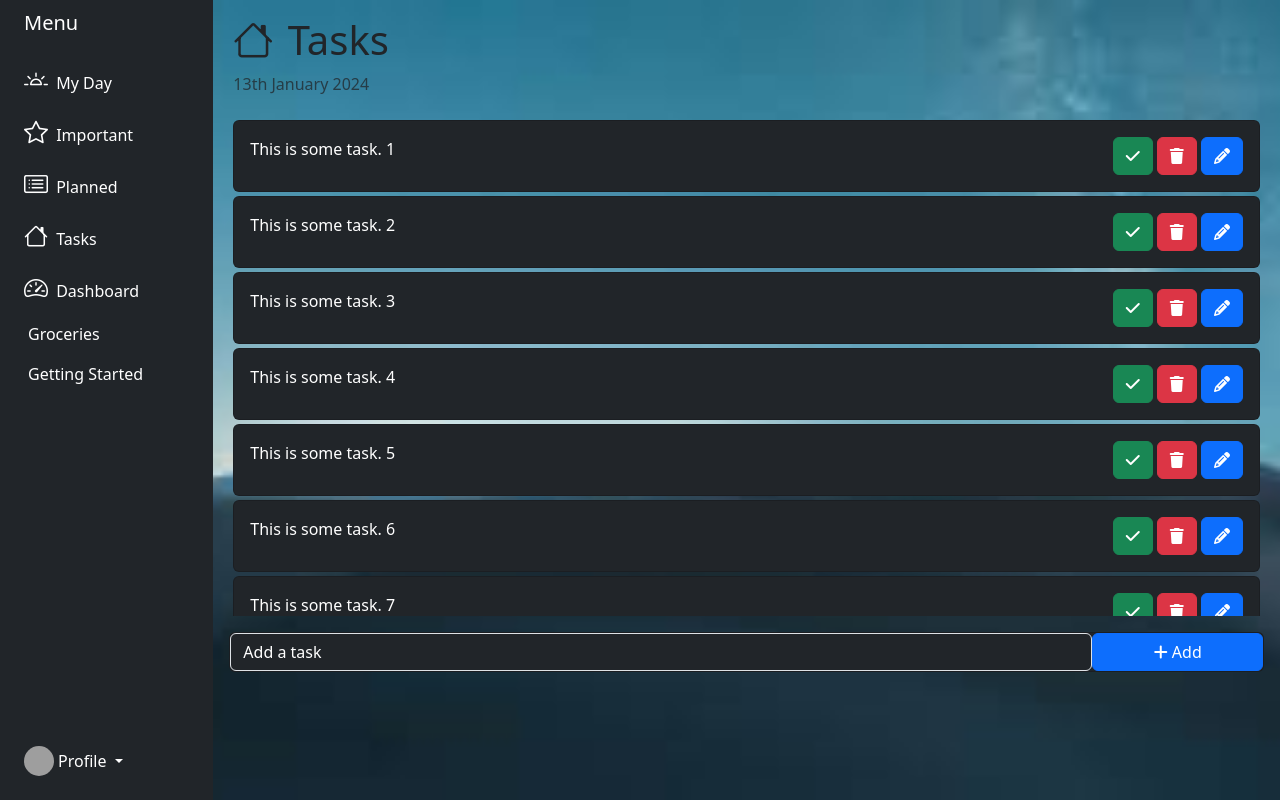
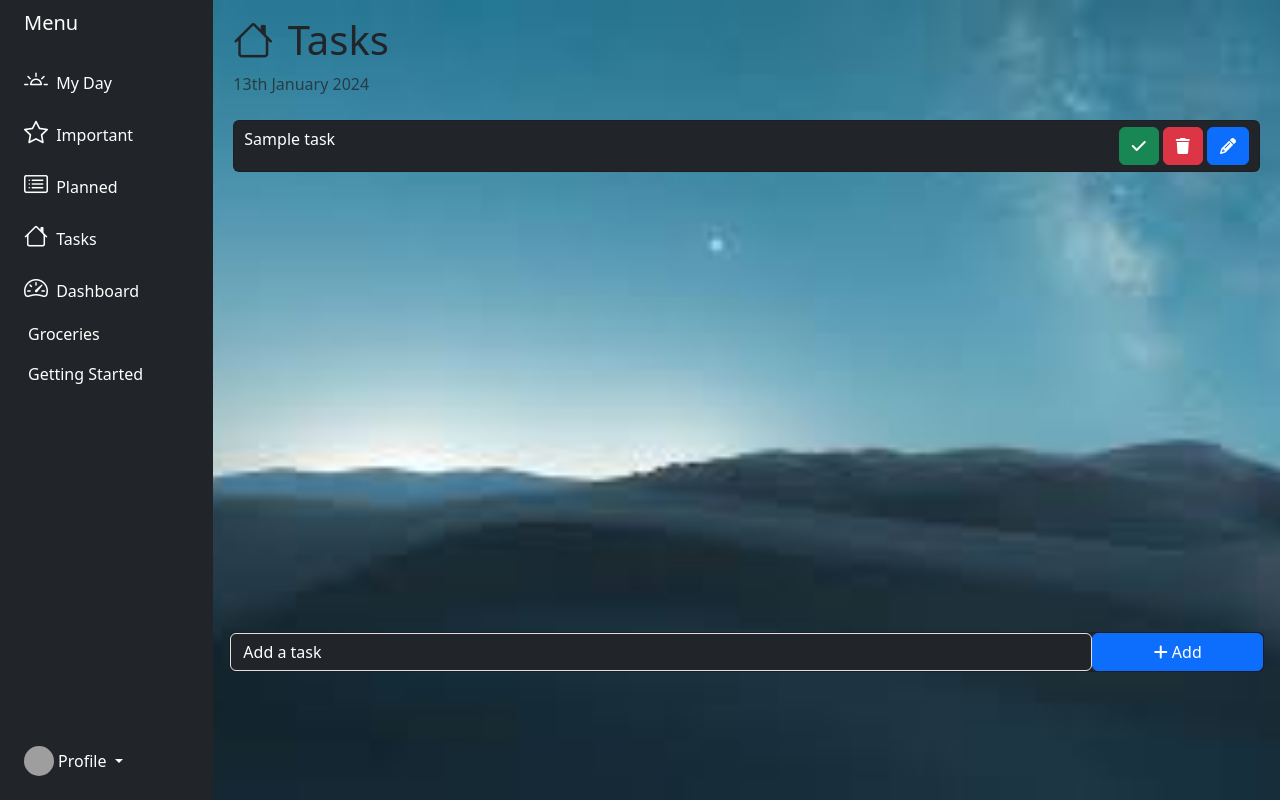
Before and after one commit to arunkumar02042002/microsoft_todo_clone, a Django app: page / in a window 1280 px wide. Run offline with Django 5.2, Linux system fonts and the light colour scheme; a user stored in the database is signed in; tables that the repository leaves empty hold one stand-in row (values such as "Sample post"); some libraries are stand-ins or nearby versions; grey boxes are pictures that could not be loaded.

Commit message:
Completed Task View and My day view

```diff
--- a/todo/templates/todo/home.html
+++ b/todo/templates/todo/home.html
@@ -1,7 +1,7 @@
 {% extends "common/base.html" %}
 {% load static %}
 
-{% block title %}My Day{% endblock title %}
+{% block title %} Tasks {% endblock title %}
 
 {% block css %}
 <style>
@@ -19,8 +19,28 @@
 
     input {
         color:white !important;
+    }
+
+    /* Hide scrollbar for Chrome, Safari and Opera */
+    .task_class::-webkit-scrollbar {
+        display: none;
+      }
+
+      /* Hide scrollbar for IE, Edge and Firefox */
+      .task_class {
+        -ms-overflow-style: none;  /* IE and Edge */
+        scrollbar-width: none;  /* Firefox */
       }
 </style>
+{% endblock %}
+{% block for_lists %}
+    <ul class="collapse hide nav flex-column ms-1" id="submenu1" data-bs-parent="#menu">
+        {% for list in lists %}
+        <li class="w-100">
+            <a href="#" class="nav-link px-0" style="color: white !important;"><i class="fs-4 bi-list"></i> <span class="d-none d-sm-inline">{{list.title}}</span> </a>
+        </li>
+        {% endfor %}
+    </ul>
 {% endblock %}
 
 {% block content %}
@@ -35,10 +55,12 @@
         </div>
 
         <!-- Tasks -->
-        <div class="col-md-12 col-lg-12" style="height: 500px; overflow-y: scroll; overflow-x: hidden;">
+        <div class="col-md-12 col-lg-12 task_class" style="height: 500px; overflow-y: scroll; overflow-x: hidden;">
+            {% block tasks %}
+            {% for task in task_list %}
             <div class="card m-1 bg-dark text-white">
-                <div class="card-body">
-                    <span style="width: 100px; overflow: hidden;">This is some task. 1</span>
+                <div class="card-body" style="padding: 6px 10px;">
+                    <span style="width: 100px; overflow: hidden;">{{ task.title }}</span>
                     <span style="position: relative; float: right;">
                         <a href="" class="btn btn-success"><i class="fa fa-check"></i></a>
                         <a href="" class="btn btn-danger"><i class="fa fa-trash"></i></a>
@@ -46,86 +68,8 @@
                     </span>
                 </div>
             </div>
-            <div class="card m-1 bg-dark text-white">
-                <div class="card-body">
-                    <span>This is some task. 2</span>
-                    <span style="position: relative; float: right;">
-                        <a href="" class="btn btn-success"><i class="fa fa-check"></i></a>
-                        <a href="" class="btn btn-danger"><i class="fa fa-trash"></i></a>
-                        <a href="" class="btn btn-primary"><i class="fa fa-pencil"></i></a>
-                    </span>
-                </div>
-            </div>
-            <div class="card m-1 bg-dark text-white">
-                <div class="card-body">
-                    <span>This is some task. 3</span>
-                    <span style="position: relative; float: right;">
-                        <a href="" class="btn btn-success"><i class="fa fa-check"></i></a>
-                        <a href="" class="btn btn-danger"><i class="fa fa-trash"></i></a>
-                        <a href="" class="btn btn-primary"><i class="fa fa-pencil"></i></a>
-                    </span>
-                </div>
-            </div>
-            <div class="card m-1 bg-dark text-white">
-                <div class="card-body">
-                    <span>This is some task. 4</span>
-                    <span style="position: relative; float: right;">
-                        <a href="" class="btn btn-success"><i class="fa fa-check"></i></a>
-                        <a href="" class="btn btn-danger"><i class="fa fa-trash"></i></a>
-                        <a href="" class="btn btn-primary"><i class="fa fa-pencil"></i></a>
-                    </span>
-                </div>
-            </div>
-            <div class="card m-1 bg-dark text-white">
-                <div class="card-body">
-                    <span>This is some task. 5</span>
-                    <span style="position: relative; float: right;">
-                        <a href="" class="btn btn-success"><i class="fa fa-check"></i></a>
-                        <a href="" class="btn btn-danger"><i class="fa fa-trash"></i></a>
-                        <a href="" class="btn btn-primary"><i class="fa fa-pencil"></i></a>
-                    </span>
-                </div>
-            </div>
-            <div class="card m-1 bg-dark text-white">
-                <div class="card-body">
-                    <span>This is some task. 6</span>
-                    <span style="position: relative; float: right;">
-                        <a href="" class="btn btn-success"><i class="fa fa-check"></i></a>
-                        <a href="" class="btn btn-danger"><i class="fa fa-trash"></i></a>
-                        <a href="" class="btn btn-primary"><i class="fa fa-pencil"></i></a>
-                    </span>
-                </div>
-            </div>
-            <div class="card m-1 bg-dark text-white">
-                <div class="card-body">
-                    <span>This is some task. 7</span>
-                    <span style="position: relative; float: right;">
-                        <a href="" class="btn btn-success"><i class="fa fa-check"></i></a>
-                        <a href="" class="btn btn-danger"><i class="fa fa-trash"></i></a>
-                        <a href="" class="btn btn-primary"><i class="fa fa-pencil"></i></a>
-                    </span>
-                </div>
-            </div>
-            <div class="card m-1 bg-dark text-white">
-                <div class="card-body">
-                    <span>This is some task. 8</span>
-                    <span style="position: relative; float: right;">
-                        <a href="" class="btn btn-success"><i class="fa fa-check"></i></a>
-                        <a href="" class="btn btn-danger"><i class="fa fa-trash"></i></a>
-                        <a href="" class="btn btn-primary"><i class="fa fa-pencil"></i></a>
-                    </span>
-                </div>
-            </div>
-            <div class="card m-1 bg-dark text-white">
-                <div class="card-body">
-                    <span>This is some task. 9</span>
-                    <span style="position: relative; float: right;">
-                        <a href="" class="btn btn-success"><i class="fa fa-check"></i></a>
-                        <a href="" class="btn btn-danger"><i class="fa fa-trash"></i></a>
-                        <a href="" class="btn btn-primary"><i class="fa fa-pencil"></i></a>
-                    </span>
-                </div>
-            </div>
+            {% endfor %}
+            {% endblock %}
         </div>
 
         <!-- Add task -->
--- a/todo/urls.py
+++ b/todo/urls.py
@@ -1,6 +1,7 @@
 from django.urls import path
-from .views import home
+from .views import TaskListView, MyDayView
 
 urlpatterns = [
-    path('', view=home, name='home'),
+    path('', view=TaskListView.as_view(), name='home'),
+    path('myday/', view=MyDayView.as_view(), name='myday')
 ]
--- a/todo/views.py
+++ b/todo/views.py
@@ -1,7 +1,41 @@
 from django.shortcuts import render
-from django.contrib.auth.decorators import login_required
-# Create your views here.
+from django.contrib.auth.mixins import LoginRequiredMixin
+from django.views.generic import ListView
+from todo.models import Task, List
+from datetime import datetime
+from django.utils import timezone
+from django.db.models import Q
 
-@login_required
-def home(request):
-    return render(request, 'todo/home.html')
+# List all tasks
+class TaskListView(ListView, LoginRequiredMixin):
+    model = Task
+    template_name = 'todo/home.html'
+    context_object_name = 'task_list'
+    paginate_by = 10
+
+    def get_queryset(self):
+        return Task.objects.filter(user=self.request.user)
+
+    def get_context_data(self, **kwargs):
+        # Call the base implementation first to get the original context
+        context = super().get_context_data(**kwargs)
+
+        # Add your custom context data
+        user = self.request.user
+        lists = List.objects.filter(user=user)
+        context['lists'] = lists
+
+        return context
+
+class MyDayView(ListView):
+    model = Task
+    template_name = 'todo/my_day.html'
+    context_object_name = 'task_list'
+    paginate_by = 10
+
+    now = timezone.now()
+    def get_queryset(self):
+        user = self.request.user
+        now = timezone.now().date()
+        query = Q(user=user, due_date=now)
+        return Task.objects.filter(query)
```
Also changed, not shown: todo/templates/todo/my_day.html (added, +16 -0 lines).
